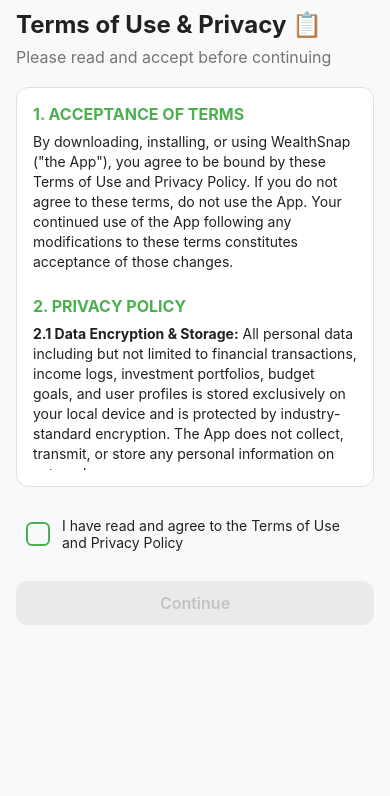
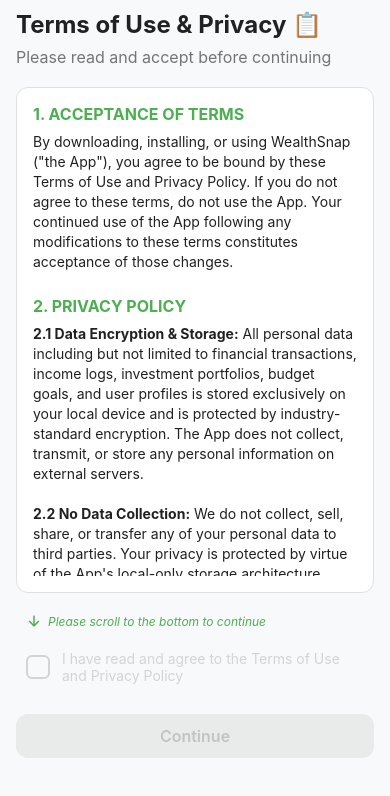
Before and after one commit to tantanjay/wealthsnap, a React Native app: screen /Setup in a window 390 px wide. Shown: the top 796 px of the page. Built offline with nearby package versions, Linux system fonts and the light colour scheme.

Commit message:
fix agreement need scroll

```diff
--- a/App.tsx
+++ b/App.tsx
@@ -11,10 +11,7 @@ export default function App() {
   const [initialRoute, setInitialRoute] = useState<'Onboarding' | 'Main'>('Onboarding');
 
   useEffect(() => {
-    // In future, check onboarding here
-    // for now, always onboarding for testing
-    // checkOnboarding();
-    setLoading(false);
+    checkOnboarding();
   }, []);
 
   const checkOnboarding = async () => {
@@ -35,7 +32,7 @@ export default function App() {
     <ThemeProvider>
       <SafeAreaProvider>
         <StatusBar style="auto" />
-        <AppNavigator />
+        <AppNavigator initialRoute={initialRoute} />
       </SafeAreaProvider>
     </ThemeProvider>
   );
--- a/package.json
+++ b/package.json
@@ -26,6 +26,7 @@
     "expo-sharing": "~14.0.8",
     "expo-sqlite": "~16.0.10",
     "expo-status-bar": "~3.0.9",
+    "expo-updates": "~29.0.16",
     "react": "19.1.0",
     "react-native": "0.81.5",
     "react-native-chart-kit": "^6.12.0",
--- a/src/navigation/AppNavigator.tsx
+++ b/src/navigation/AppNavigator.tsx
@@ -45,7 +45,7 @@ const MainTabs = () => {
     );
 };
 
-const AppNavigator = () => {
+const AppNavigator = ({ initialRoute }: { initialRoute: 'Onboarding' | 'Main' }) => {
     const { colors } = useTheme();
     const navigationTheme = {
         ...DefaultTheme,
@@ -61,7 +61,7 @@ const AppNavigator = () => {
 
     return (
         <NavigationContainer theme={navigationTheme}>
-            <Stack.Navigator screenOptions={{ headerShown: false }}>
+            <Stack.Navigator screenOptions={{ headerShown: false }} initialRouteName={initialRoute}>
                 <Stack.Screen name="Onboarding" component={WelcomeScreen} />
                 <Stack.Screen name="Setup" component={SetupScreen} />
                 <Stack.Screen name="Main" component={MainTabs} />
--- a/src/screens/Onboarding/SetupScreen.tsx
+++ b/src/screens/Onboarding/SetupScreen.tsx
@@ -1,5 +1,5 @@
 import React, { useState } from 'react';
-import { View, Text, TextInput, ScrollView, Alert, TouchableOpacity, ActivityIndicator, StyleSheet } from 'react-native';
+import { View, Text, TextInput, ScrollView, Alert, TouchableOpacity, ActivityIndicator, StyleSheet, Dimensions } from 'react-native';
 import { ScreenWrapper } from '../../components/ScreenWrapper';
 import { useTheme } from '../../context/ThemeContext';
 import { Button, Card } from '../../components';
@@ -8,10 +8,13 @@ import { UserProfile } from '../../types';
 import { Ionicons } from '@expo/vector-icons';
 import { SPACING } from '../../styles/theme';
 
+const { height } = Dimensions.get('window');
+
 const SetupScreen = ({ navigation }: any) => {
     const { colors } = useTheme();
     const [step, setStep] = useState(0);
     const [hasAgreed, setHasAgreed] = useState(false);
+    const [hasScrolledToBottom, setHasScrolledToBottom] = useState(false);
     const [isRestoring, setIsRestoring] = useState(false);
 
     // Profile State
@@ -77,7 +80,7 @@ const SetupScreen = ({ navigation }: any) => {
             marginBottom: 20,
         },
         termsCard: {
-            height: 400, // Fixed height for scrolling terms
+            height: height * 0.6, // Dynamic height: 60% of screen height
             borderWidth: 1,
             borderRadius: 12,
             marginBottom: 20,
@@ -177,7 +180,18 @@ const SetupScreen = ({ navigation }: any) => {
                         </Text>
 
                         <View style={[styles.termsCard, { backgroundColor: colors.surface, borderColor: colors.border }]}>
-                            <ScrollView nestedScrollEnabled showsVerticalScrollIndicator>
+                            <ScrollView
+                                nestedScrollEnabled
+                                showsVerticalScrollIndicator
+                                onScroll={(event) => {
+                                    const { layoutMeasurement, contentOffset, contentSize } = event.nativeEvent;
+                                    const isCloseToBottom = layoutMeasurement.height + contentOffset.y >= contentSize.height - 20;
+                                    if (isCloseToBottom && !hasScrolledToBottom) {
+                                        setHasScrolledToBottom(true);
+                                    }
+                                }}
+                                scrollEventThrottle={16}
+                            >
                                 <Text style={[styles.termsHeading, { color: colors.primary, marginTop: 0 }]}>1. ACCEPTANCE OF TERMS</Text>
                                 <Text style={[styles.termsText, { color: colors.text }]}>
                                     By downloading, installing, or using WealthSnap ("the App"), you agree to be bound by these Terms of Use and Privacy Policy. If you do not agree to these terms, do not use the App. Your continued use of the App following any modifications to these terms constitutes acceptance of those changes.
@@ -222,18 +236,28 @@ const SetupScreen = ({ navigation }: any) => {
                             </ScrollView>
                         </View>
 
+                        {!hasScrolledToBottom && (
+                            <View style={{ flexDirection: 'row', alignItems: 'center', marginBottom: 10, paddingHorizontal: 10 }}>
+                                <Ionicons name="arrow-down" size={16} color={colors.primary} />
+                                <Text style={{ color: colors.primary, fontSize: 12, marginLeft: 6, fontStyle: 'italic' }}>
+                                    Please scroll to the bottom to continue
+                                </Text>
+                            </View>
+                        )}
+
                         <TouchableOpacity
-                            style={styles.checkboxRow}
-                            onPress={() => setHasAgreed(!hasAgreed)}
+                            style={[styles.checkboxRow, { opacity: hasScrolledToBottom ? 1 : 0.4 }]}
+                            onPress={() => hasScrolledToBottom && setHasAgreed(!hasAgreed)}
+                            disabled={!hasScrolledToBottom}
                         >
                             <View style={[
                                 styles.checkbox,
-                                { borderColor: colors.primary },
+                                { borderColor: hasScrolledToBottom ? colors.primary : colors.gray500 },
                                 hasAgreed && { backgroundColor: colors.primary }
                             ]}>
                                 {hasAgreed && <Ionicons name="checkmark" size={16} color="#FFF" />}
                             </View>
-                            <Text style={[styles.checkboxLabel, { color: colors.text }]}>
+                            <Text style={[styles.checkboxLabel, { color: hasScrolledToBottom ? colors.text : colors.gray500 }]}>
                                 I have read and agree to the Terms of Use and Privacy Policy
                             </Text>
                         </TouchableOpacity>
--- a/src/screens/ProfileScreen.tsx
+++ b/src/screens/ProfileScreen.tsx
@@ -5,6 +5,7 @@ import { useTheme } from '../context/ThemeContext';
 import { Button, Card } from '../components';
 import { clearAllData, saveGeminiConfig, getGeminiConfig } from '../services/storageService';
 import * as Sharing from 'expo-sharing'; // For backup (mock)
+import { CommonActions } from '@react-navigation/native';
 
 const ProfileScreen = ({ navigation }: any) => {
     const { colors, toggleTheme, mode } = useTheme();
@@ -14,13 +15,19 @@ const ProfileScreen = ({ navigation }: any) => {
     const handleClearData = async () => {
         Alert.alert(
             'Clear Data',
-            'Are you sure you want to delete all data? This cannot be undone.',
+            'Are you sure you want to delete all data? This cannot be undone. The app will restart automatically.',
             [
                 { text: 'Cancel', style: 'cancel' },
                 {
                     text: 'Delete', style: 'destructive', onPress: async () => {
                         await clearAllData();
-                        Alert.alert('Data Cleared', 'Please restart the app.');
+                        // Reset navigation to Welcome screen (simulates app restart)
+                        navigation.dispatch(
+                            CommonActions.reset({
+                                index: 0,
+                                routes: [{ name: 'Welcome' }],
+                            })
+                        );
                     }
                 }
             ]
```
Also changed, not shown: 1 other file (tests, documents, lock files or other folders).
